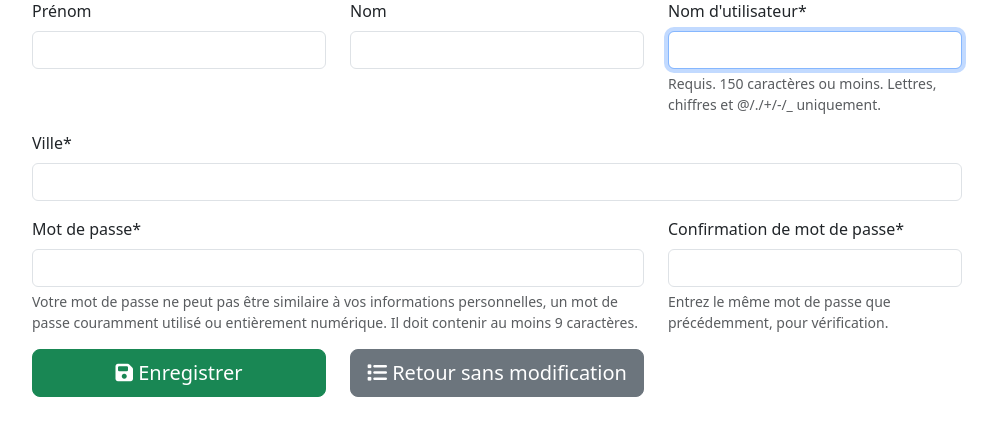
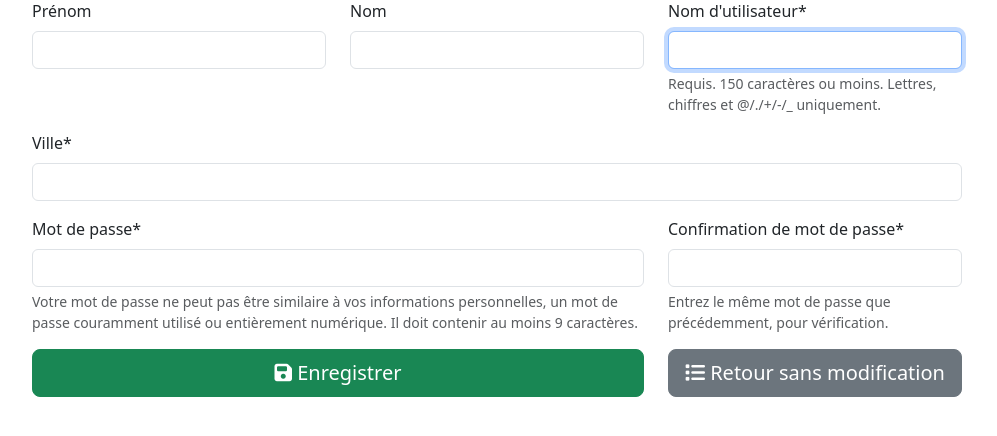
Before and after one commit to luciepellier/app_immo, a Django app: page /agency/ in a window 1280 px wide. Shown: the part 323-759 px from the top of the page, without its empty margins (143-1140 px from the left). Run offline with Django 4.2, Linux system fonts and the light colour scheme; some libraries are stand-ins or nearby versions.

Commit message:
fix column md on agency form template

```diff
--- a/gestion_immo/templates/agency_management/agency_form.html
+++ b/gestion_immo/templates/agency_management/agency_form.html
@@ -32,7 +32,7 @@
         </div>
     </div>
     <div class="row">
-        <div class="col-md-4 d-grid gap-2">
+        <div class="col-md-8 d-grid gap-2">
             <button type="submit" class="btn btn-success btn-lg"><i class="fa-solid fa-floppy-disk"></i> </i>Enregistrer</button>
         </div>
         <div class="col-md-4 d-grid gap-2">
```
